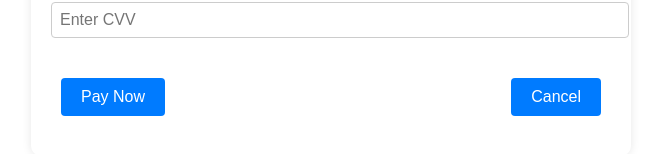
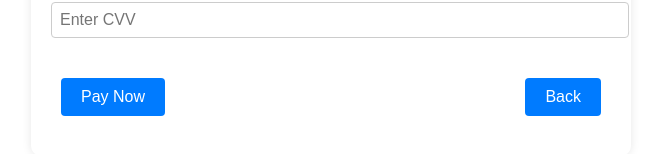
Before and after one commit to mzbayaa/e-Hotels-App, a React (Create React App) app: page /payment in a window 1280 px wide. Shown: the part 294-448 px from the top of the page, without its empty margins (309-969 px from the left). Built offline with nearby package versions, Linux system fonts and the light colour scheme.

Commit message:
customer UI components complete

```diff
--- a/src/Components/Pages/Customer/Booking.jsx
+++ b/src/Components/Pages/Customer/Booking.jsx
@@ -12,7 +12,7 @@ const Booking = () => {
   };
 
   const handleBackClick = () => {
-    navigate("/search");
+    navigate(-1);
   };
 
   // Retrieve the selected hotel details based on hotelId
@@ -37,8 +37,10 @@ const Booking = () => {
         <h3>{hotelDetails.hotelName}</h3>
         <h4>{hotelDetails.hotelChain}</h4>
         <p>Capacity: {hotelDetails.capacity}</p>
+        <p>Total Capacity: {"view"}</p>
         <p>Rating: {hotelDetails.category}</p>
         <p>Area: {hotelDetails.area}</p>
+        <p>Total Rooms Per Area: {"view"}</p>
         <p>Price: {hotelDetails.price}</p>
         <p>Amenities: {hotelDetails.amenities.join(", ")}</p>
         <p>Address: {hotelDetails.address}</p>
--- a/src/Components/Pages/Customer/Payment.jsx
+++ b/src/Components/Pages/Customer/Payment.jsx
@@ -13,7 +13,7 @@ const Payment = () => {
 
   const [errors, setErrors] = useState({});
 
-  const handlePayment = () => {
+  const handlePaymentClick = () => {
     const newErrors = {};
 
     // Validate card number
@@ -40,8 +40,8 @@ const Payment = () => {
     }
   };
 
-  const handleCancel = () => {
-    navigate("/search"); // Redirect to search page if payment is canceled
+  const handleBackClick = () => {
+    navigate(-1); // Redirect to search page if payment is canceled
   };
 
   return (
@@ -87,11 +87,11 @@ const Payment = () => {
           {errors.cvv && <span className="error">{errors.cvv}</span>}
         </div>
         <div className="payment-buttons">
-          <button className="btn" onClick={handlePayment}>
+          <button className="btn" onClick={handlePaymentClick}>
             Pay Now
           </button>
-          <button className="btn" onClick={handleCancel}>
-            Cancel
+          <button className="btn" onClick={handleBackClick}>
+            Back
           </button>
         </div>
       </div>
--- a/src/Components/Pages/Customer/Search.jsx
+++ b/src/Components/Pages/Customer/Search.jsx
@@ -70,7 +70,6 @@ const Search = () => {
       category: "5-star",
       amenities: ["TV", "Air Conditioning", "Wi-Fi"],
     },
-    // Add more simulated hotel data as needed
   ];
 
   // State to manage filter values and errors
@@ -219,7 +218,7 @@ const Search = () => {
         <input
           type="date"
           value={filters.endDate}
-          min={filters.startDate || getCurrentDate()} // Set the minimum date to the selected start date or the current date
+          min={filters.startDate || getCurrentDate()}
           onChange={(e) => setFilters({ ...filters, endDate: e.target.value })}
         />
         {errors.endDate && <span className="error">{errors.endDate}</span>}
@@ -259,7 +258,6 @@ const Search = () => {
           <option value="Chain 1">Chain 1</option>
           <option value="Chain 2">Chain 2</option>
           <option value="Chain 3">Chain 3</option>
-          {/* Add more options as needed */}
         </select>
       </div>
       <div className="filter-section">
@@ -274,7 +272,6 @@ const Search = () => {
           <option value="3-star">3-star</option>
           <option value="4-star">4-star</option>
           <option value="5-star">5-star</option>
-          {/* Add more options as needed */}
         </select>
       </div>
       <div className="filter-section">
@@ -299,7 +296,6 @@ const Search = () => {
         Reset Filters
       </button>
 
-      {/* Display filtered hotels */}
       {filteredHotels.length > 0 ? (
         <div>
           <h3>Available Hotels:</h3>
@@ -318,4 +314,5 @@ const Search = () => {
   );
 };
 
+// export { hotelData };
 export default Search;
```
